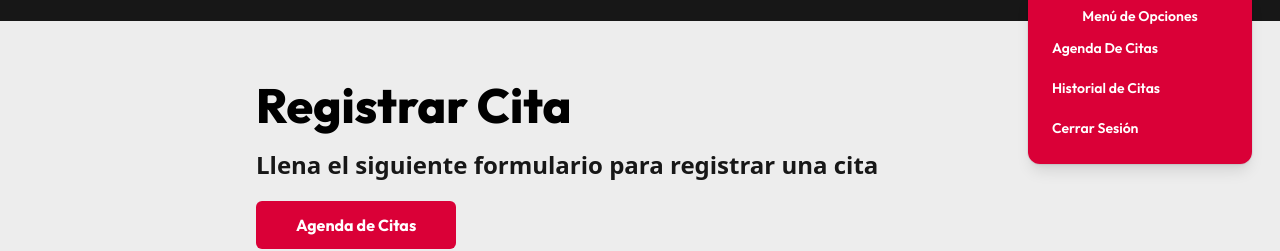
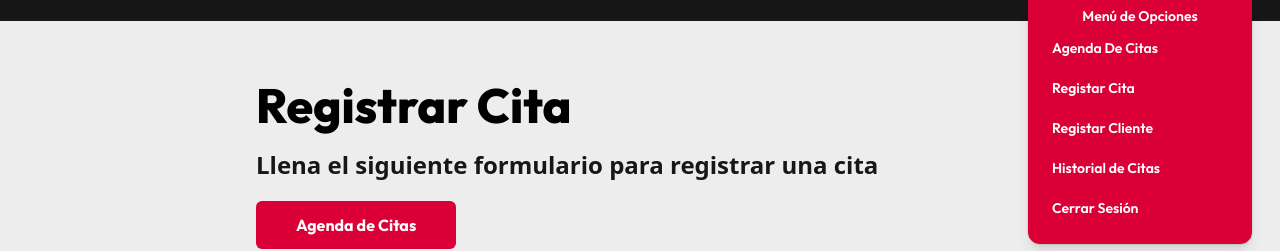
Before and after one commit to AlexEP11/gestor-citas-cliente, a React (Vite) app: page /citas/agendar in a window 1280 px wide. Both pictures are taken after a click on the button 1220 px from the left and 73 px from the top of the page. Shown: the part 128-379 px from the top of the page. Built offline with nearby package versions, Linux system fonts and the light colour scheme; no server answers.

Commit message:
Add new features in NavMenu

```diff
--- a/src/components/NavMenu.tsx
+++ b/src/components/NavMenu.tsx
@@ -39,6 +39,18 @@ export const NavMenu = () => {
                             Agenda De Citas
                         </Link>
                         <Link
+                            to="/citas/agendar"
+                            className="block p-2 text-white hover:scale-105 duration-300 font-outfit "
+                        >
+                            Registar Cita
+                        </Link>
+                        <Link
+                            to="/clientes/registrar"
+                            className="block p-2 text-white hover:scale-105 duration-300 font-outfit "
+                        >
+                            Registar Cliente
+                        </Link>
+                        <Link
                             to="/citas/historial"
                             className="block p-2 text-white hover:scale-105 duration-300 font-outfit "
                         >
--- a/src/layout/AppLayout.tsx
+++ b/src/layout/AppLayout.tsx
@@ -9,7 +9,9 @@ export default function AppLayout() {
             <header className="bg-ebony_black  p-10">
                 <div className="flex flex-col gap-7 px-2 lg:flex-row lg:gap-0 lg:px-0 items-center justify-between">
                     <div className="flex items-center gap-3 justify-center">
-                        <Logo />
+                        <Link to="/citas">
+                            <Logo />
+                        </Link>
                         <Link className="font-outfit font-bold text-3xl text-white" to="/citas">
                             King´s Man Barberia
                         </Link>
```
